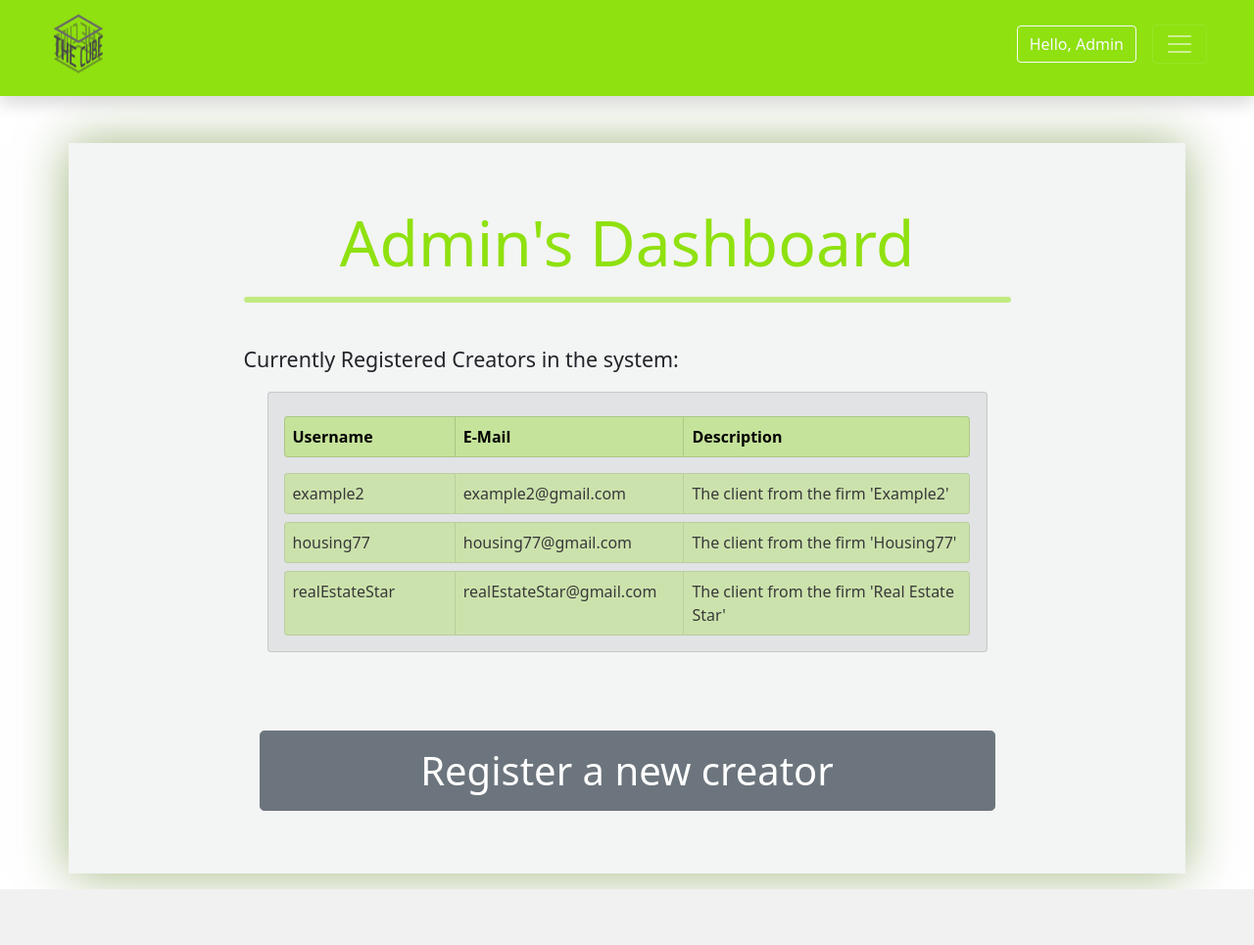
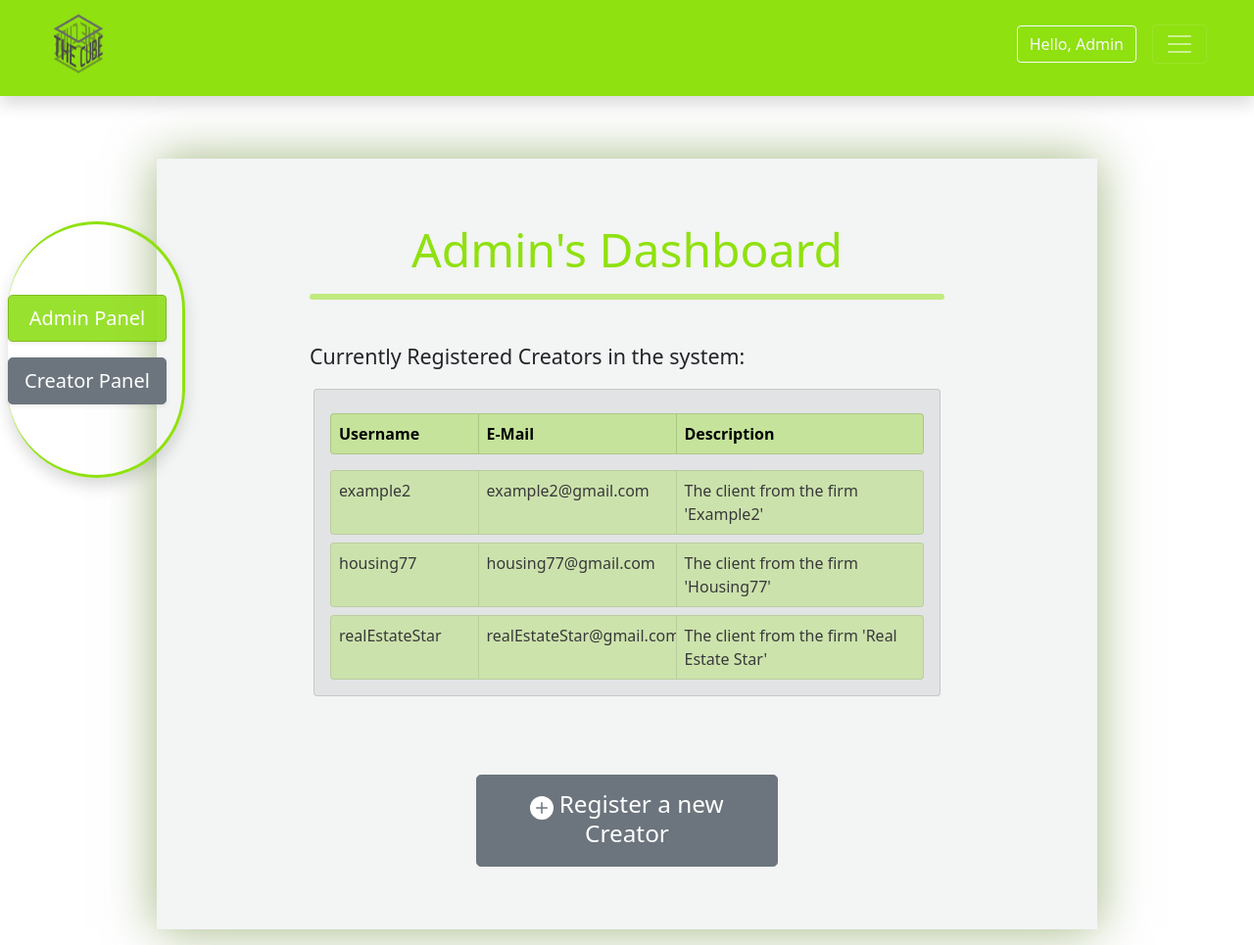
Before and after one commit to partaloski/TheCubeDemo, a PHP site: page /adminDemo.html in a window 1280 px wide. Shown: the whole page at 98% size. Before the commit the page ends 908 px from the top, so only its background shows below. Run offline with PHP 8.4, Linux system fonts and the light colour scheme.

Commit message:
Added a conceptual admin panel modification

```diff
--- a/adminDemo.html
+++ b/adminDemo.html
@@ -7,14 +7,24 @@
     <link rel="stylesheet" href="style/style.css">
 </head>
 <body>
+    <div class="position-absolute ms-2">
+        <ul class="w-100 d-block half list-unstyled py-5 pe-3 border-end border-top border-bottom border-3 bg-opacity-25 border-labs rounded-pill shadow">
+            <li>
+                <a href="#" class="btn btn-darklabs shadow-sm rounded-end w-100 my-2 btn-lg mt-4" id="adminPanelBtn">Admin Panel</a>
+            </li>
+            <li>
+                <a href="#" class="btn btn-secondary shadow-sm roudned-end w-100 my-2 btn-lg mb-4" id="creatorPanelBtn">Creator Panel</a>
+            </li>
+        </ul>
+    </div>
     <div class="container-fluid w-100 m-0 sticky-top p-0 bg-labs shadow mb-5">
         <nav class="navbar container-fluid px-5 navbar-dark bg-labs pb-3">
             <a class="navbar-brand d-lg-block d-sm-none" href="index.html"><img width="64" height="64" src="cube/logo.png"/></a>
             <a class="navbar-brand d-sm-block d-lg-none" href="index.html"><img width="128" height="128" src="cube/logo.png"/></a>
-        <a class="nav-item ms-auto me-3 text-decoration-none btn btn-outline-light d-lg-block d-sm-none" href="#">
+            <a class="nav-item ms-auto me-3 text-decoration-none btn btn-outline-light d-lg-block d-sm-none">
                 Hello, Admin
             </a>
-        <a class="nav-item ms-auto me-3 text-decoration-none btn btn-outline-light d-lg-none d-sm-block btn-lg" href="#">
+            <a class="nav-item ms-auto me-3 text-decoration-none btn btn-outline-light d-lg-none d-sm-block btn-lg">
                 Hello, Admin
             </a>
             <button class="navbar-toggler" type="button" data-bs-toggle="collapse" data-bs-target="#navbarNav" aria-controls="navbarNav" aria-expanded="false" aria-label="Toggle navigation">
@@ -62,44 +72,122 @@
             </div>
         </nav>
     </div>
-    <div class="container my-3 bg-dark bg-opacity-5 shadow-labs p-5">
-        <h1 class="display-3 text-center text-labs my-3 rounded-3">Admin's Dashboard</h1>
+
+    <div class="d-flex flex-wrap" id="containerPanels">
+
+        <div class="container my-3 bg-dark bg-opacity-5 shadow-labs p-5 col-lg-9 mx-auto" id="adminPanel">
+            <h1 class="display-5 text-center text-labs my-3 rounded-3">Admin's Dashboard</h1>
             <div class="border border-3 border-labs w-75 mx-auto d-block opacity-50 mb-5 rounded-pill"></div>
             <h3 class="display-11 w-75 mx-auto">Currently Registered Creators in the system:</h3>
-        <ul class="list-group w-75 mx-auto px-4 py-3">
+            <ul class="list-group col-lg-9 col-sm-12 mx-auto px-1 py-3">
                 <li class="list-group-item list-group-item-secondary">
                     <ul class="list-group list-group-horizontal my-3 fw-bold">
-                    <li class="list-group-item list-group-item-labs col-3 px-2 opacity-100">Username</li>
-                    <li class="list-group-item list-group-item-labs col-4 px-2 opacity-100">E-Mail</li>
-                    <li class="list-group-item list-group-item-labs col-5 px-2 opacity-100">Description</li>
+                        <li class="list-group-item list-group-item-labs col-3 px-2 opacity-100 overflow-auto">Username</li>
+                        <li class="list-group-item list-group-item-labs col-4 px-2 opacity-100 overflow-auto">E-Mail</li>
+                        <li class="list-group-item list-group-item-labs col-5 px-2 opacity-100 overflow-auto">Description</li>
                     </ul>
                     <ul class="list-group list-group-horizontal my-2">
-                    <li class="list-group-item list-group-item-labs col-3 px-2 opacity-75">example2</li>
-                    <li class="list-group-item list-group-item-labs col-4 px-2 opacity-75">example2@gmail.com</li>
-                    <li class="list-group-item list-group-item-labs col-5 px-2 opacity-75">The client from the firm 'Example2'</li>
+                        <li class="list-group-item list-group-item-labs col-3 px-2 opacity-75 overflow-auto">example2</li>
+                        <li class="list-group-item list-group-item-labs col-4 px-2 opacity-75 overflow-auto">example2@gmail.com</li>
+                        <li class="list-group-item list-group-item-labs col-5 px-2 opacity-75 overflow-auto">The client from the firm 'Example2'</li>
                     </ul>
                     <ul class="list-group list-group-horizontal my-2">
-                    <li class="list-group-item list-group-item-labs col-3 px-2 opacity-75">housing77</li>
-                    <li class="list-group-item list-group-item-labs col-4 px-2 opacity-75">housing77@gmail.com</li>
-                    <li class="list-group-item list-group-item-labs col-5 px-2 opacity-75">The client from the firm 'Housing77'</li>
+                        <li class="list-group-item list-group-item-labs col-3 px-2 opacity-75 overflow-auto">housing77</li>
+                        <li class="list-group-item list-group-item-labs col-4 px-2 opacity-75 overflow-auto">housing77@gmail.com</li>
+                        <li class="list-group-item list-group-item-labs col-5 px-2 opacity-75 overflow-auto">The client from the firm 'Housing77'</li>
                     </ul>
                     <ul class="list-group list-group-horizontal my-2">
-                    <li class="list-group-item list-group-item-labs col-3 px-2 opacity-75">realEstateStar</li>
-                    <li class="list-group-item list-group-item-labs col-4 px-2 opacity-75">realEstateStar@gmail.com</li>
-                    <li class="list-group-item list-group-item-labs col-5 px-2 opacity-75">The client from the firm 'Real Estate Star'</li>
+                        <li class="list-group-item list-group-item-labs col-3 px-2 opacity-75 overflow-auto">realEstateStar</li>
+                        <li class="list-group-item list-group-item-labs col-4 px-2 opacity-75 overflow-auto">realEstateStar@gmail.com</li>
+                        <li class="list-group-item list-group-item-labs col-5 px-2 opacity-75 overflow-auto">The client from the firm 'Real Estate Star'</li>
                     </ul>
                 </li>
             </ul>
             <div class="mt-5 p-3 w-75 mx-auto">
-            <a class="btn btn-secondary btn-lg d-block p-3" data-bs-toggle="modal" data-bs-target="#addCreatorBackdrop">
-                <span class="display-6">Register a new creator</span>
+                <a class="btn btn-secondary btn-lg d-block p-3 col-lg-6 col-sm-8 mx-auto " data-bs-toggle="modal" data-bs-target="#addCreatorBackdrop">
+                    <svg xmlns="http://www.w3.org/2000/svg" width="24" height="24" fill="currentColor" class="bi bi-plus-circle-fill" viewBox="0 0 16 16">
+                        <path d="M16 8A8 8 0 1 1 0 8a8 8 0 0 1 16 0zM8.5 4.5a.5.5 0 0 0-1 0v3h-3a.5.5 0 0 0 0 1h3v3a.5.5 0 0 0 1 0v-3h3a.5.5 0 0 0 0-1h-3v-3z"/>
+                    </svg>
+                    <span class="display-10">Register a new Creator</span>
                 </a>
+            </div>
+        </div>
+
+        <div class="container w-75 mx-auto my-5 p-3 shadow-labs" id="creatorPanel">
+
+            <div class="mt-5 p-3 w-75 mx-auto">
+                <a class="btn btn-secondary btn-lg d-block p-3 col-lg-6 col-sm-8 mx-auto " data-bs-toggle="modal" data-bs-target="#addCubeBackdrop">
+                    <svg xmlns="http://www.w3.org/2000/svg" width="24" height="24" fill="currentColor" class="bi bi-plus-circle-fill" viewBox="0 0 16 16">
+                        <path d="M16 8A8 8 0 1 1 0 8a8 8 0 0 1 16 0zM8.5 4.5a.5.5 0 0 0-1 0v3h-3a.5.5 0 0 0 0 1h3v3a.5.5 0 0 0 1 0v-3h3a.5.5 0 0 0 0-1h-3v-3z"/>
+                    </svg>
+                    <span class="display-10">Add a new Cube</span>
+                </a>
+            </div>
+            <svg xmlns="http://www.w3.org/2000/svg" width="128" height="128" id='cubesIcon' fill="#95FF00" class="bi bi-boxes position-absolute" viewBox="0 0 16 16">
+                <path d="M7.752.066a.5.5 0 0 1 .496 0l3.75 2.143a.5.5 0 0 1 .252.434v3.995l3.498 2A.5.5 0 0 1 16 9.07v4.286a.5.5 0 0 1-.252.434l-3.75 2.143a.5.5 0 0 1-.496 0l-3.502-2-3.502 2.001a.5.5 0 0 1-.496 0l-3.75-2.143A.5.5 0 0 1 0 13.357V9.071a.5.5 0 0 1 .252-.434L3.75 6.638V2.643a.5.5 0 0 1 .252-.434L7.752.066ZM4.25 7.504 1.508 9.071l2.742 1.567 2.742-1.567L4.25 7.504ZM7.5 9.933l-2.75 1.571v3.134l2.75-1.571V9.933Zm1 3.134 2.75 1.571v-3.134L8.5 9.933v3.134Zm.508-3.996 2.742 1.567 2.742-1.567-2.742-1.567-2.742 1.567Zm2.242-2.433V3.504L8.5 5.076V8.21l2.75-1.572ZM7.5 8.21V5.076L4.75 3.504v3.134L7.5 8.21ZM5.258 2.643 8 4.21l2.742-1.567L8 1.076 5.258 2.643ZM15 9.933l-2.75 1.571v3.134L15 13.067V9.933ZM3.75 14.638v-3.134L1 9.933v3.134l2.75 1.571Z"/>
+            </svg>
+            <svg xmlns="http://www.w3.org/2000/svg" width="128" height="128" id='cubesIcon2' fill="#838383" class="bi bi-boxes position-absolute" viewBox="0 0 16 16">
+                <path d="M7.752.066a.5.5 0 0 1 .496 0l3.75 2.143a.5.5 0 0 1 .252.434v3.995l3.498 2A.5.5 0 0 1 16 9.07v4.286a.5.5 0 0 1-.252.434l-3.75 2.143a.5.5 0 0 1-.496 0l-3.502-2-3.502 2.001a.5.5 0 0 1-.496 0l-3.75-2.143A.5.5 0 0 1 0 13.357V9.071a.5.5 0 0 1 .252-.434L3.75 6.638V2.643a.5.5 0 0 1 .252-.434L7.752.066ZM4.25 7.504 1.508 9.071l2.742 1.567 2.742-1.567L4.25 7.504ZM7.5 9.933l-2.75 1.571v3.134l2.75-1.571V9.933Zm1 3.134 2.75 1.571v-3.134L8.5 9.933v3.134Zm.508-3.996 2.742 1.567 2.742-1.567-2.742-1.567-2.742 1.567Zm2.242-2.433V3.504L8.5 5.076V8.21l2.75-1.572ZM7.5 8.21V5.076L4.75 3.504v3.134L7.5 8.21ZM5.258 2.643 8 4.21l2.742-1.567L8 1.076 5.258 2.643ZM15 9.933l-2.75 1.571v3.134L15 13.067V9.933ZM3.75 14.638v-3.134L1 9.933v3.134l2.75 1.571Z"/>
+            </svg>
+            <div class="d-flex container justify-content-center flex-wrap" id="cube-card-container">
+                <div class="card col-lg-3 col-sm-5 m-3 shadow-labs-sm cube-card">
+                    <img src="https://upload.wikimedia.org/wikipedia/commons/thumb/3/36/3D_model_of_a_Cube.stl/800px-3D_model_of_a_Cube.stl.png" class="card-img-top" alt="...">
+                    <div class="card-body ">
+                        <h5 class="card-title">Demo Cube</h5>
+                        <h6 class="card-subtitle mb-3 mt-1 text-muted">Demo Description</h6>
+                        <a href="cubeDemo.html" class="card-link btn btn-darklabs my-2">
+                            <svg xmlns="http://www.w3.org/2000/svg" width="22" height="22" fill="currentColor" class="bi bi-pencil-square" viewBox="0 0 16 16">
+                                <path d="M15.502 1.94a.5.5 0 0 1 0 .706L14.459 3.69l-2-2L13.502.646a.5.5 0 0 1 .707 0l1.293 1.293zm-1.75 2.456-2-2L4.939 9.21a.5.5 0 0 0-.121.196l-.805 2.414a.25.25 0 0 0 .316.316l2.414-.805a.5.5 0 0 0 .196-.12l6.813-6.814z"/>
+                                <path fill-rule="evenodd" d="M1 13.5A1.5 1.5 0 0 0 2.5 15h11a1.5 1.5 0 0 0 1.5-1.5v-6a.5.5 0 0 0-1 0v6a.5.5 0 0 1-.5.5h-11a.5.5 0 0 1-.5-.5v-11a.5.5 0 0 1 .5-.5H9a.5.5 0 0 0 0-1H2.5A1.5 1.5 0 0 0 1 2.5v11z"/>
+                            </svg>
+                            Manage
+                        </a>
+                        <a href="#" class="card-link btn btn-info text-light border border-1 border-primary my-2">
+                            <svg xmlns="http://www.w3.org/2000/svg" width="22" height="22" fill="currentColor" class="bi bi-eye-fill" viewBox="0 0 16 16">
+                                <path d="M10.5 8a2.5 2.5 0 1 1-5 0 2.5 2.5 0 0 1 5 0z"/>
+                                <path d="M0 8s3-5.5 8-5.5S16 8 16 8s-3 5.5-8 5.5S0 8 0 8zm8 3.5a3.5 3.5 0 1 0 0-7 3.5 3.5 0 0 0 0 7z"/>
+                            </svg>
+                            View
+                        </a>
+                    </div>
+                </div>
+            </div>
+        </div>
+    </div>
+
+
+    <div class="modal fade " id="addCubeBackdrop" data-bs-backdrop="static" data-bs-keyboard="false" tabindex="-1" aria-labelledby="staticBackdropLabel" aria-hidden="true">
+        <div class="modal-dialog modal-xl">
+            <div class="modal-content">
+                <div class="modal-header">
+                    <h5 class="modal-title display-8" id="label">Add a new Cube</h5>
+                    <button type="button" class="btn-close" data-bs-dismiss="modal" aria-label="Close"></button>
+                </div>
+                <div class="modal-body">
+                    <div class="input-group">
+                        <div class="display-10 mb-2 text-darklabs col-12"><label for="nameCube">Name</label></div>
+                        <input type="text" id="nameCube" name="name" class="form-control mb-4" placeholder="The name of the Cube..." required/>
+                        <div class="display-10 mb-2 text-darklabs col-12"><label for="description">Cube Description</label></div>
+                        <textarea id="description" name="description" class="form-control" placeholder="The description of the cube..." rows="5"></textarea>
+                        <div class="display-10 mb-2 text-darklabs col-12"><label for="suffix">URL Suffix</label></div>
+                        <input type="name" id="suffix" name="suffix" class="form-control mb-4" placeholder="Where the cube will be located on the server..." required/>
+                        <div class="display-10 mb-2 text-darklabs col-12"><label for="image">Background Image</label></div>
+                        <input type="file" id="image" name="image" class="form-control mb-4"  required/>
+                    </div>
+                </div>
+                <div class="modal-footer">
+                    <div class="d-flex justify-content-center w-100 mx-auto">
+                        <a class="btn btn-secondary btn-lg w-40 mx-auto" data-bs-dismiss="modal">Cancel</a>
+                        <a class="btn btn-labs btn-lg w-40 mx-auto" data-bs-dismiss="modal"><span class="text-black">Add</span></a>
+                    </div>
+                </div>
+            </div>
         </div>
     </div>
 
 
     <div class="modal fade" id="addCreatorBackdrop" data-bs-backdrop="static" data-bs-keyboard="false" tabindex="-1" aria-labelledby="staticBackdropLabel" aria-hidden="true">
-        <div class="modal-dialog">
+        <div class="modal-dialog modal-xl">
             <div class="modal-content">
                 <div class="modal-header">
                     <h5 class="modal-title display-8" id="staticBackdropLabel">Register a New Creator</h5>
@@ -111,10 +199,6 @@
                         <input type="text" id="name" name="name" class="form-control mb-4" placeholder="The username the creator will use to log in..." required/>
                         <div class="display-10 mb-2 text-darklabs col-12"><label for="email">E-Mail</label></div>
                         <input type="text" id="email" name="email" class="form-control mb-4" placeholder="The e-mail attached to the creator..." required/>
-                        <div class="display-10 mb-2 text-darklabs col-12"><label for="password">Password</label></div>
-                        <input type="password" id="password" name="password" class="form-control mb-4" placeholder="The password used to log-in..." required/>
-                        <div class="display-10 mb-2 text-darklabs col-12"><label for="cPassword">Confirm Password</label></div>
-                        <input type="password" id="cPassword" name="cPassword" class="form-control mb-4" placeholder="Repeat the password..." required/>
                         <div class="display-10 mb-2 text-darklabs col-12"><label>Client Description</label></div>
                         <textarea id="description" name="description" class="form-control" placeholder="The description of who the creator is..." rows="5"></textarea>
                     </div>
@@ -131,7 +215,8 @@
 
 
     <script src="https://ajax.googleapis.com/ajax/libs/jquery/3.6.0/jquery.min.js"></script>
-    <script src="cube_demo/cube_script.js"></script>
+    <script src="script/adminDashboard.js"></script>
     <script src="bootstrap/js/bootstrap.js"></script>
+    <script src="script/cubeDashboard.js"></script>
 </body>
 </html>
--- a/cubeDashboardDemo.html
+++ b/cubeDashboardDemo.html
@@ -71,7 +71,7 @@
             <path d="M7.752.066a.5.5 0 0 1 .496 0l3.75 2.143a.5.5 0 0 1 .252.434v3.995l3.498 2A.5.5 0 0 1 16 9.07v4.286a.5.5 0 0 1-.252.434l-3.75 2.143a.5.5 0 0 1-.496 0l-3.502-2-3.502 2.001a.5.5 0 0 1-.496 0l-3.75-2.143A.5.5 0 0 1 0 13.357V9.071a.5.5 0 0 1 .252-.434L3.75 6.638V2.643a.5.5 0 0 1 .252-.434L7.752.066ZM4.25 7.504 1.508 9.071l2.742 1.567 2.742-1.567L4.25 7.504ZM7.5 9.933l-2.75 1.571v3.134l2.75-1.571V9.933Zm1 3.134 2.75 1.571v-3.134L8.5 9.933v3.134Zm.508-3.996 2.742 1.567 2.742-1.567-2.742-1.567-2.742 1.567Zm2.242-2.433V3.504L8.5 5.076V8.21l2.75-1.572ZM7.5 8.21V5.076L4.75 3.504v3.134L7.5 8.21ZM5.258 2.643 8 4.21l2.742-1.567L8 1.076 5.258 2.643ZM15 9.933l-2.75 1.571v3.134L15 13.067V9.933ZM3.75 14.638v-3.134L1 9.933v3.134l2.75 1.571Z"/>
         </svg>
         <div class="d-flex container justify-content-center flex-wrap" id="cube-card-container">
-            <div class="card col-lg-3 col-sm-10 m-3 shadow-labs-sm cube-card">
+            <div class="card col-lg-3 col-sm-5 m-3 shadow-labs-sm cube-card">
                 <img src="https://upload.wikimedia.org/wikipedia/commons/thumb/3/36/3D_model_of_a_Cube.stl/800px-3D_model_of_a_Cube.stl.png" class="card-img-top" alt="...">
                 <div class="card-body ">
                     <h5 class="card-title">Demo Cube</h5>
@@ -96,8 +96,8 @@
     </div>
 
 
-    <div class="modal fade" id="addCubeBackdrop" data-bs-backdrop="static" data-bs-keyboard="false" tabindex="-1" aria-labelledby="staticBackdropLabel" aria-hidden="true">
-        <div class="modal-dialog">
+    <div class="modal fade " id="addCubeBackdrop" data-bs-backdrop="static" data-bs-keyboard="false" tabindex="-1" aria-labelledby="staticBackdropLabel" aria-hidden="true">
+        <div class="modal-dialog modal-xl">
             <div class="modal-content">
                 <div class="modal-header">
                     <h5 class="modal-title display-8" id="staticBackdropLabel">Add a new Cube</h5>
--- a/loginAdmin.html
+++ b/loginAdmin.html
@@ -54,7 +54,7 @@
 
 
     <div class="modal fade" id="forgotPasswordModal" data-bs-backdrop="static" data-bs-keyboard="false" tabindex="-1" aria-labelledby="staticBackdropLabel" aria-hidden="true">
-        <div class="modal-dialog">
+        <div class="modal-dialog modal-lg">
             <div class="modal-content">
                 <div class="modal-header">
                     <h5 class="modal-title display-8" id="staticBackdropLabel">Forgot Password?</h5>
@@ -81,5 +81,6 @@
             </div>
         </div>
     </div>
+
 </body>
 </html>
--- a/loginCreator.html
+++ b/loginCreator.html
@@ -55,7 +55,7 @@
 
 
     <div class="modal fade" id="forgotPasswordModal" data-bs-backdrop="static" data-bs-keyboard="false" tabindex="-1" aria-labelledby="staticBackdropLabel" aria-hidden="true">
-        <div class="modal-dialog">
+        <div class="modal-dialog modal-lg">
             <div class="modal-content">
                 <div class="modal-header">
                     <h5 class="modal-title display-8" id="staticBackdropLabel">Forgot Password?</h5>
--- a/style/style.css
+++ b/style/style.css
@@ -236,3 +236,20 @@
 .w-90{
     width: 82%;
 }
+
+.half{
+    margin-top: 125%;
+}
+
+w-110{
+    width: 110% !important;
+    display: block;
+}
+
+.order-1{
+    order:1
+}
+
+.order-2{
+    order:2
+}
```
Also changed, not shown: cubeDemo.html (+9 -3 lines), script/admin.js (+39 -0 lines), script/adminDashboard.js (added, +13 -0 lines). Lines whose indentation alone changed are shown as unchanged.
